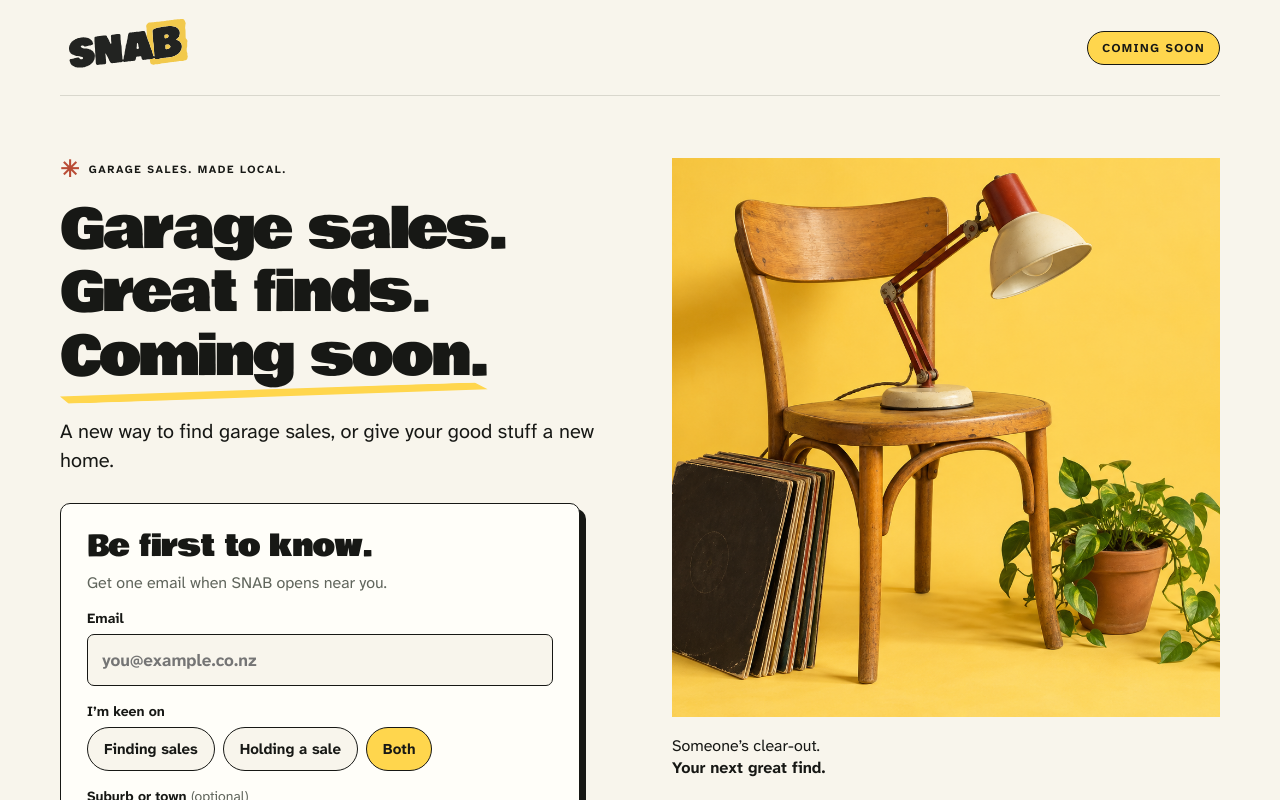
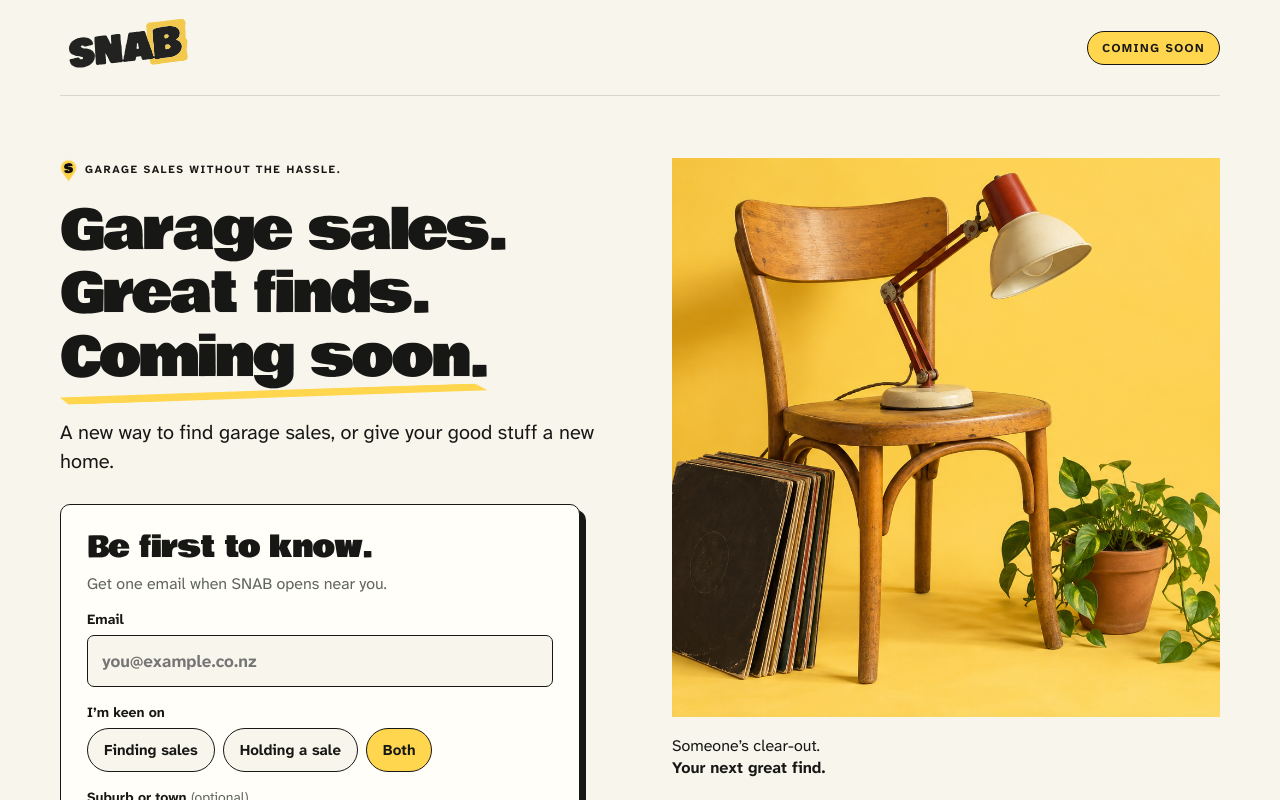
Before and after one commit to KoruForm/SNAB, a Next.js app: page /coming-soon in a window 1280 px wide. Shown: the top 800 px of the page. Built offline with nearby package versions, Linux system fonts and the light colour scheme; no server answers.

Commit message:
Use the SNAB pin and 'Garage sales without the hassle' on the landing pages
Co-Authored-By: Claude Opus 5.5 (1M context) <noreply@anthropic.com>
Claude-Session: https://claude.ai/code/session_01JnPnZ3dwRedfutLVeyB4mx

```diff
--- a/app/globals.css
+++ b/app/globals.css
@@ -50,6 +50,7 @@ h2{margin:0;font-size:clamp(29px,3vw,40px);line-height:1.22}
 .landing-copy{padding-bottom:20px}
 .landing-eyebrow{display:flex;align-items:center;gap:8px;font-size:11px;letter-spacing:.14em;line-height:1.6;text-transform:uppercase;font-weight:700;margin:0 0 18px}
 .landing-spark{font-size:23px;line-height:1;color:var(--rust)}
+.landing-pin{display:block;width:17px;height:24px;flex-shrink:0}
 .landing-copy h1{font-size:clamp(42px,4.3vw,60px);line-height:1.15;letter-spacing:-.04em}
 .landing-underline{position:relative;isolation:isolate;white-space:nowrap}
 .landing-underline:after{content:"";position:absolute;z-index:-1;left:0;right:0;bottom:.03em;height:.18em;background:var(--yellow);transform:rotate(-1.6deg);clip-path:polygon(0 25%,97% 0,100% 74%,2% 100%)}
--- a/app/page.tsx
+++ b/app/page.tsx
@@ -28,7 +28,7 @@ export default function Home() {
       <main id="main-content">
         <section className="landing-hero landing-container" aria-labelledby="landing-title">
           <div className="landing-copy">
-            <p className="landing-eyebrow"><span className="landing-spark" aria-hidden="true">✳</span> Garage sales. Made local.</p>
+            <p className="landing-eyebrow"><Image className="landing-pin" src="/brand/snab-pin.png" alt="" width={17} height={24} /> Garage sales without the hassle.</p>
             <h1 id="landing-title">Garage sales.<br />Great finds.<br /><span className="landing-underline">That’s SNAB.</span></h1>
             <p className="landing-intro">Find garage sales, or give your<br className="landing-intro-break" /> good stuff a new home.</p>
             <div className="landing-actions">
--- a/components/coming-soon.tsx
+++ b/components/coming-soon.tsx
@@ -18,7 +18,7 @@ export function ComingSoon() {
       <main id="main-content">
         <section className="landing-hero soon-hero landing-container" aria-labelledby="landing-title">
           <div className="landing-copy">
-            <p className="landing-eyebrow"><span className="landing-spark" aria-hidden="true">✳</span> Garage sales. Made local.</p>
+            <p className="landing-eyebrow"><Image className="landing-pin" src="/brand/snab-pin.png" alt="" width={17} height={24} /> Garage sales without the hassle.</p>
             <h1 id="landing-title">Garage sales.<br />Great finds.<br /><span className="landing-underline">Coming soon.</span></h1>
             <p className="landing-intro">A new way to find garage sales, or give your good stuff a new home.</p>
             <InterestForm />
--- a/components/interest-form.tsx
+++ b/components/interest-form.tsx
@@ -1,4 +1,5 @@
 "use client";
+import Image from "next/image";
 import { useState, type FormEvent } from "react";
 import { interestOptions, registerInterest, validEmail, type Interest } from "../lib/interest";
 
@@ -26,7 +27,7 @@ export function InterestForm() {
   if (state === "done") {
     return (
       <div className="soon-form soon-done" id="join" role="status">
-        <p className="landing-eyebrow"><span className="landing-spark" aria-hidden="true">✳</span> You’re on the list</p>
+        <p className="landing-eyebrow"><Image className="landing-pin" src="/brand/snab-pin.png" alt="" width={17} height={24} /> You’re on the list</p>
         <h2>Nice one. <span className="landing-underline">See you soon.</span></h2>
         <p>We’ll email you when SNAB opens near you. Time to start eyeing up that garage.</p>
       </div>
```
Also changed, not shown: public/brand/snab-pin.png (added).
